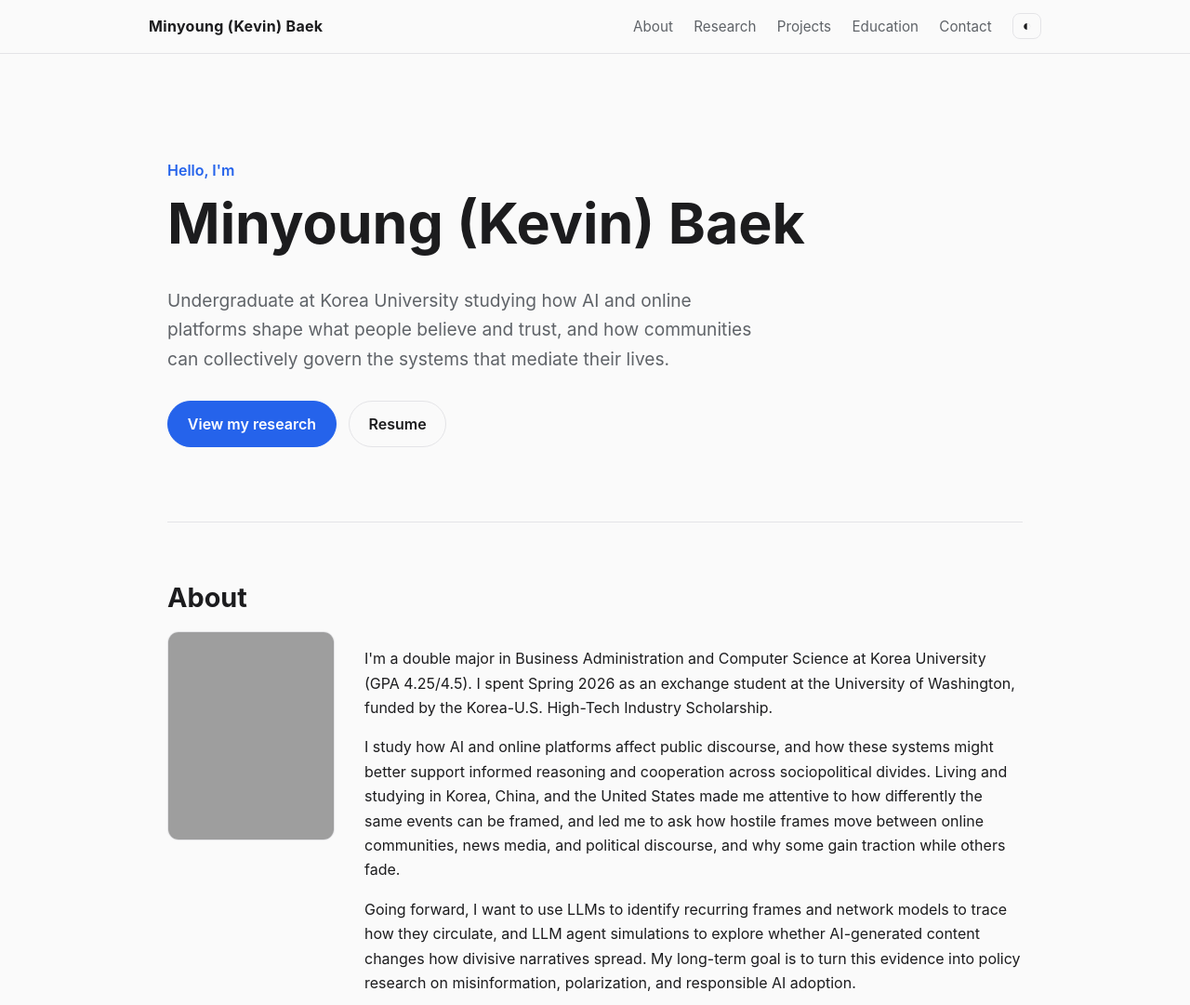
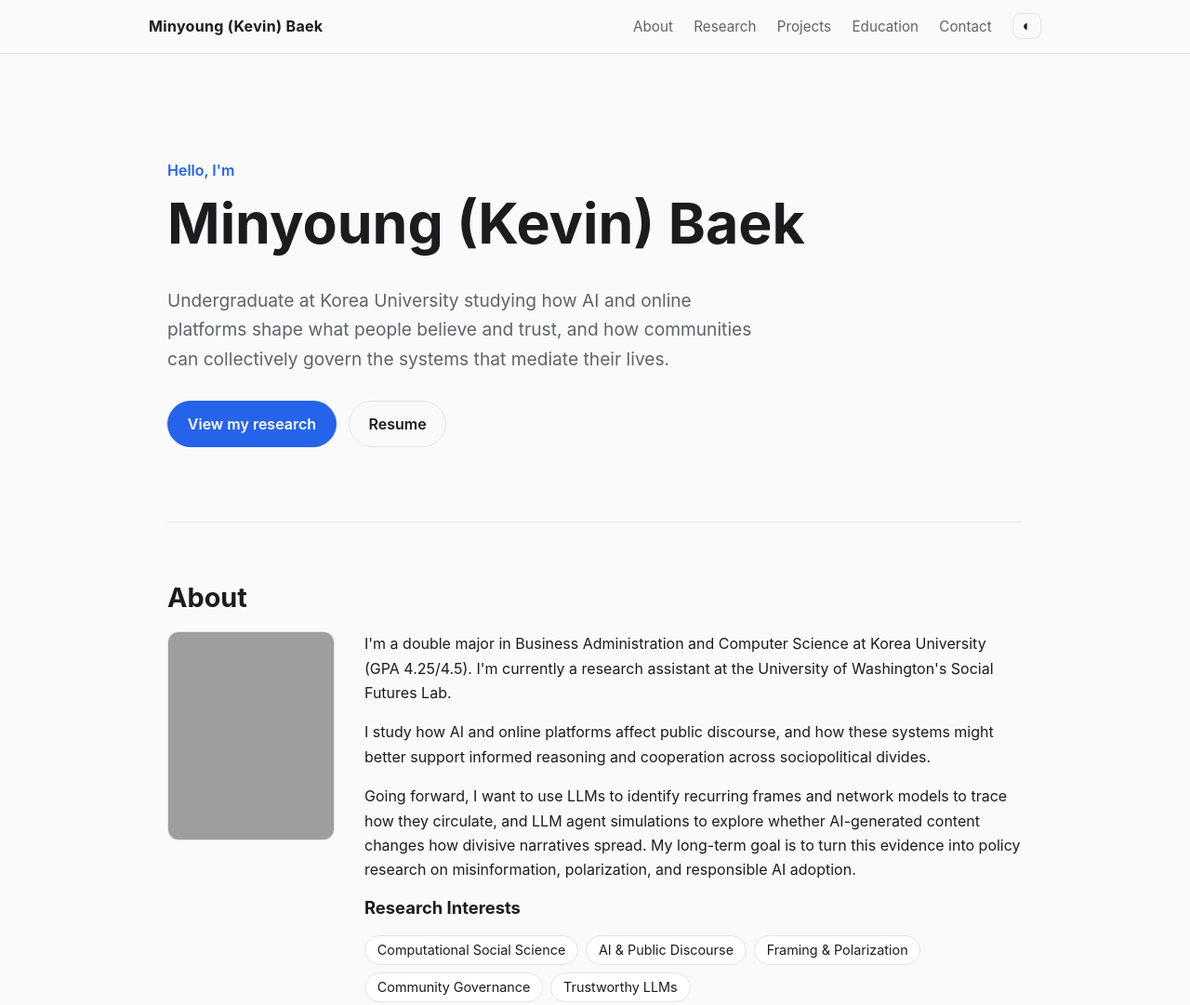
Before and after one commit to kevvnbk/kevvnbk.github.io, a plain HTML site: page index.html in a window 1280 px wide. Shown: the top 1081 px of the page at 93% size. Drawn offline with Linux system fonts and the light colour scheme; grey boxes are pictures that could not be loaded.

Commit message:
update website

```diff
--- a/css/style.css
+++ b/css/style.css
@@ -97,6 +97,7 @@ main { max-width: var(--max-width); margin: 0 auto; padding: 0 1.25rem; }
 
 /* ---------- About ---------- */
 .about-grid { display: grid; grid-template-columns: 180px 1fr; gap: 2rem; align-items: start; }
+.about-grid > div > p:first-child { margin-top: 0; }
 .avatar { width: 180px; height: 225px; object-fit: cover; border-radius: 12px; border: 1px solid var(--border); }
 .skills { list-style: none; display: flex; flex-wrap: wrap; gap: 0.5rem; padding: 0; margin: 1.2rem 0 0; }
 .skills li { background: var(--surface); border: 1px solid var(--border); border-radius: 999px; padding: 0.2rem 0.8rem; font-size: 0.9rem; }
--- a/index.html
+++ b/index.html
@@ -66,18 +66,13 @@
           <div>
             <p>
               I'm a double major in Business Administration and Computer Science
-              at Korea University (GPA 4.25/4.5). I spent Spring 2026 as an
-              exchange student at the University of Washington, funded by the
-              Korea-U.S. High-Tech Industry Scholarship.
+              at Korea University (GPA 4.25/4.5). I'm currently a research
+              assistant at the University of Washington's Social Futures Lab.
             </p>
             <p>
               I study how AI and online platforms affect public discourse, and
               how these systems might better support informed reasoning and
-              cooperation across sociopolitical divides. Living and studying in
-              Korea, China, and the United States made me attentive to how
-              differently the same events can be framed, and led me to ask how
-              hostile frames move between online communities, news media, and
-              political discourse, and why some gain traction while others fade.
+              cooperation across sociopolitical divides.
             </p>
             <p>
               Going forward, I want to use LLMs to identify recurring frames and
@@ -149,7 +144,7 @@
             <h3>Supporting Community Governance Design</h3>
             <p class="where">
               Undergraduate Research Assistant · Social Futures Lab, University
-              of Washington (Advisor: Amy X. Zhang)
+              of Washington
             </p>
             <p>
               Building a system that helps online communities explore governance
```
Also changed, not shown: 2 other files.
